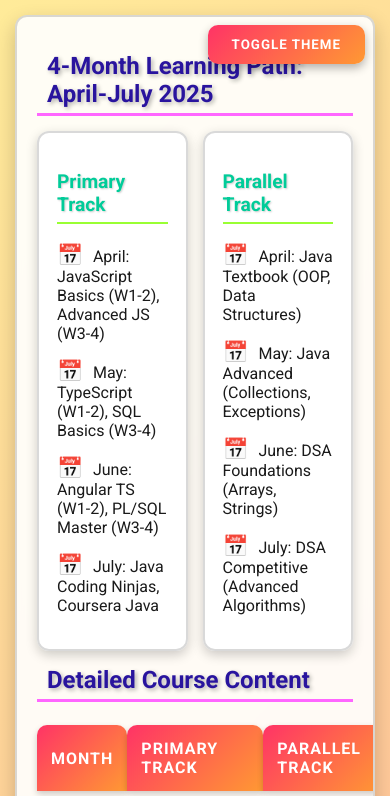
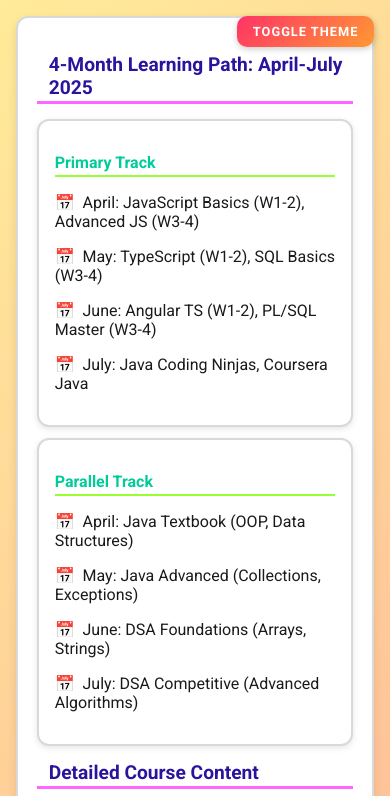
Before and after one commit to Anurag-Mahana/study-plan, a plain HTML site: page index.html in a window 390 px wide. Shown: the top 796 px of the page. Drawn offline with Linux system fonts and the light colour scheme.

Commit message:
Update index.html

```diff
--- a/index.html
+++ b/index.html
@@ -1,32 +1,31 @@
 <!DOCTYPE html>
 <html>
 <head>
+    <meta name="viewport" content="width=device-width, initial-scale=1.0">
     <link href="https://fonts.googleapis.com/css2?family=Roboto:wght@400;500;700&display=swap" rel="stylesheet">
     <style>
         :root {
-            /* Light Theme - More Vibrant Colors */
             --body-bg: linear-gradient(135deg, #ffeb99 0%, #ff9999 50%, #ccffcc 100%);
-            --section-bg: rgba(255, 255, 255, 0.9);
+            --section-bg: #ffffff; /* Fully opaque */
             --section-border: rgba(0, 0, 0, 0.15);
             --text-color: #1a1a1a;
-            --cell-bg: rgba(255, 255, 255, 0.95);
-            --quote-bg: rgba(255, 255, 255, 0.8);
-            --quote-color: #444444;
+            --cell-bg: #ffffff; /* Fully opaque */
+            --quote-bg: rgba(255, 255, 255, 0.9);
+            --quote-color: #333333; /* Darker for contrast */
             --time-block-color: #333333;
         }
 
         .dark-theme {
-            /* Dark Theme - More Vibrant Colors */
             --body-bg: linear-gradient(135deg, #4a2c8c 0%, #8c2c6b 50%, #2c8c6b 100%);
-            --section-bg: rgba(70, 70, 100, 0.9);
+            --section-bg: #464664; /* Fully opaque */
             --section-border: rgba(255, 255, 255, 0.15);
             --text-color: #f5f5f5;
-            --cell-bg: rgba(90, 90, 120, 0.95);
-            --quote-bg: rgba(120, 120, 150, 0.8);
-            --quote-color: #d0d0d0;
+            --cell-bg: #5a5a78; /* Fully opaque */
+            --quote-bg: rgba(120, 120, 150, 0.9);
+            --quote-color: #e0e0e0;
             --time-block-color: #ffffff;
         }
-        .dark-theme h2{
+        .dark-theme h2 {
             color: #a2f4f3;
         }
 
@@ -39,23 +38,22 @@
             font-family: 'Roboto', sans-serif;
             background: var(--body-bg);
             margin: 0;
-            padding: 15px;
+            padding: 2vw;
             box-sizing: border-box;
             color: var(--text-color);
             transition: background 0.3s ease, color 0.3s ease;
             position: relative;
+            min-height: 100vh;
+            -webkit-font-smoothing: antialiased; /* Sharper text */
+            -moz-osx-font-smoothing: grayscale;
         }
 
         .day-section {
             background: var(--section-bg);
-            backdrop-filter: blur(10px);
             border-radius: 12px;
-            padding: 20px;
-            margin: 0 0 15px 0;
-            box-shadow: 0 8px 20px rgba(0, 0, 0, 0.2);
-            page-break-before: always;
-            max-height: 10.19in;
-            overflow: hidden;
+            padding: 3vw;
+            margin: 0 0 2vw 0;
+            box-shadow: 0 4px 10px rgba(0, 0, 0, 0.1); /* Lighter shadow */
             border: 2px solid var(--section-border);
             transition: all 0.3s ease;
         }
@@ -67,48 +65,48 @@
         h2 {
             color: #29149e;
             font-weight: 700;
-            padding-left: 10px;
-            margin: 15px 0;
-            font-size: 1.5em;
+            padding-left: 1.5vw;
+            margin: 2vw 0;
+            font-size: clamp(1.2em, 4vw, 1.5em);
             border-bottom: 3px solid #ff66ff;
-            padding-bottom: 5px;
-            text-shadow: 2px 2px 4px rgba(0, 0, 0, 0.3);
+            padding-bottom: 0.5vw;
+            text-shadow: none; /* Remove shadow for clarity */
         }
 
         table {
             width: 100%;
             border-collapse: separate;
-            border-spacing: 0 8px;
-            margin: 15px 0;
-            font-size: 1em;
+            border-spacing: 0 1vw;
+            margin: 2vw 0;
+            font-size: clamp(0.9em, 2.5vw, 1em);
         }
 
         th {
             background: linear-gradient(135deg, #ff3366 0%, #ff9933 100%);
             color: #ffffff;
-            padding: 14px;
+            padding: 2vw;
             text-align: left;
             border-radius: 10px 10px 0 0;
             font-weight: 700;
-            box-shadow: 0 3px 6px rgba(0, 0, 0, 0.2);
+            box-shadow: 0 2px 4px rgba(0, 0, 0, 0.1); /* Lighter shadow */
             text-transform: uppercase;
             letter-spacing: 1px;
         }
 
         td {
-            padding: 14px;
+            padding: 2vw;
             border-radius: 10px;
             background: var(--cell-bg);
-            box-shadow: 0 3px 8px rgba(0, 0, 0, 0.2);
+            box-shadow: 0 2px 4px rgba(0, 0, 0, 0.1); /* Lighter shadow */
             transition: all 0.2s ease;
             color: var(--text-color);
             font-weight: 500;
-            text-shadow: 1px 1px 2px rgba(0, 0, 0, 0.1);
+            text-shadow: none; /* Remove shadow */
         }
 
         td:hover {
-            box-shadow: 0 6px 12px rgba(0, 0, 0, 0.25);
-            transform: translateY(-3px);
+            box-shadow: 0 4px 8px rgba(0, 0, 0, 0.15);
+            transform: translateY(-2px);
         }
 
         .work { background: #4fffcacc; color: #1a1a1a; }
@@ -117,48 +115,49 @@
         .meal { background: #cc66ff; color: #1a1a1a; }
         .revision { background: #33ccff; color: #1a1a1a; }
         .leisure { background: #99ccff; color: #1a1a1a; }
-        .highlight { font-weight: 700; color: #ffff00; text-shadow: 0 0 4px rgba(0, 0, 0, 0.3); }
-        .time-block { font-weight: 700; color: var(--time-block-color); text-shadow: 1px 1px 2px rgba(0, 0, 0, 0.2); }
+        .highlight { font-weight: 700; color: #ffff00; text-shadow: 0 0 2px rgba(0, 0, 0, 0.2); }
+        .time-block { font-weight: 700; color: var(--time-block-color); text-shadow: none; }
 
         .course-plan {
             display: flex;
-            gap: 15px;
-            margin: 15px 0;
+            gap: 2vw;
+            margin: 2vw 0;
+            flex-wrap: wrap;
         }
 
         .course-plan div {
             flex: 1;
             background: var(--cell-bg);
-            backdrop-filter: blur(6px);
-            padding: 18px;
+            padding: 2.5vw;
             border-radius: 12px;
-            box-shadow: 0 4px 12px rgba(0, 0, 0, 0.2);
+            box-shadow: 0 2px 6px rgba(0, 0, 0, 0.1);
             border: 2px solid var(--section-border);
             transition: all 0.3s ease;
+            min-width: 0;
         }
 
         .course-plan h3 {
             color: #00cc99;
             font-weight: 700;
             border-bottom: 2px solid #99ff33;
-            padding-bottom: 6px;
-            font-size: 1.2em;
-            text-shadow: 1px 1px 2px rgba(0, 0, 0, 0.2);
+            padding-bottom: 0.8vw;
+            font-size: clamp(1em, 3vw, 1.2em);
+            text-shadow: none;
         }
 
         .pastel-primary { background: linear-gradient(135deg, #33ccff, #99eeff); }
         .pastel-secondary { background: linear-gradient(135deg, #cc66ff, #ee99ff); }
-        .emoji { font-size: 1.3em; margin-right: 6px; }
+        .emoji { font-size: clamp(1em, 3vw, 1.3em); margin-right: 1vw; }
 
         .quote {
-            font-size: 1.1em;
+            font-size: clamp(0.9em, 2.5vw, 1.1em);
             color: var(--quote-color);
             text-align: center;
-            margin: 15px 0;
-            padding: 10px;
+            margin: 2vw 0;
+            padding: 1.5vw;
             background: var(--quote-bg);
             border-radius: 10px;
-            box-shadow: 0 3px 8px rgba(0, 0, 0, 0.2);
+            box-shadow: 0 2px 4px rgba(0, 0, 0, 0.1);
             font-style: italic;
             transition: all 0.3s ease;
             border: 1px dashed var(--section-border);
@@ -166,9 +165,9 @@
 
         .theme-toggle {
             position: fixed;
-            top: 25px;
-            right: 25px;
-            padding: 12px 24px;
+            top: 2vw;
+            right: 2vw;
+            padding: clamp(8px, 2vw, 12px) clamp(16px, 4vw, 24px);
             background: linear-gradient(135deg, #ff3366, #ff9933);
             color: white;
             border: none;
@@ -176,17 +175,84 @@
             cursor: pointer;
             font-family: 'Roboto', sans-serif;
             font-weight: 700;
-            box-shadow: 0 4px 10px rgba(0, 0, 0, 0.3);
+            box-shadow: 0 2px 6px rgba(0, 0, 0, 0.2);
             transition: all 0.2s ease;
             z-index: 1000;
             text-transform: uppercase;
             letter-spacing: 1px;
+            font-size: clamp(0.8em, 2vw, 1em);
         }
 
         .theme-toggle:hover {
             transform: scale(1.1);
-            box-shadow: 0 6px 15px rgba(0, 0, 0, 0.4);
+            box-shadow: 0 4px 10px rgba(0, 0, 0, 0.3);
             background: linear-gradient(135deg, #ff9933, #ff3366);
+        }
+
+        /* Mobile Responsiveness */
+        @media (max-width: 768px) {
+            body {
+                padding: 3vw;
+            }
+            .day-section {
+                padding: 4vw;
+                margin-bottom: 3vw;
+            }
+            h2 {
+                padding-left: 2vw;
+                margin: 3vw 0;
+            }
+            table {
+                display: block;
+                overflow-x: auto;
+                white-space: nowrap;
+            }
+            th, td {
+                padding: 2.5vw;
+                min-width: 20vw;
+            }
+            .course-plan {
+                flex-direction: column;
+                gap: 3vw;
+            }
+            .course-plan div {
+                padding: 3vw;
+            }
+            .quote {
+                margin: 3vw 0;
+                padding: 2vw;
+            }
+            .theme-toggle {
+                top: 3vw;
+                right: 3vw;
+            }
+        }
+
+        @media (max-width: 480px) {
+            body {
+                padding: 4vw;
+            }
+            .day-section {
+                padding: 5vw;
+            }
+            h2 {
+                padding-left: 3vw;
+                margin: 4vw 0;
+            }
+            th, td {
+                padding: 3vw;
+            }
+            .course-plan div {
+                padding: 4vw;
+            }
+            .quote {
+                margin: 4vw 0;
+                padding: 3vw;
+            }
+            .theme-toggle {
+                top: 4vw;
+                right: 4vw;
+            }
         }
 
         @media print {
@@ -199,8 +265,11 @@
                 box-shadow: none;
                 border: 1px solid #ccc;
                 background: white;
-                backdrop-filter: none;
                 color: #000000;
+                page-break-before: always;
+            }
+            .day-section:first-child {
+                page-break-before: avoid;
             }
             .course-plan div, td, th {
                 background: none !important;
```
